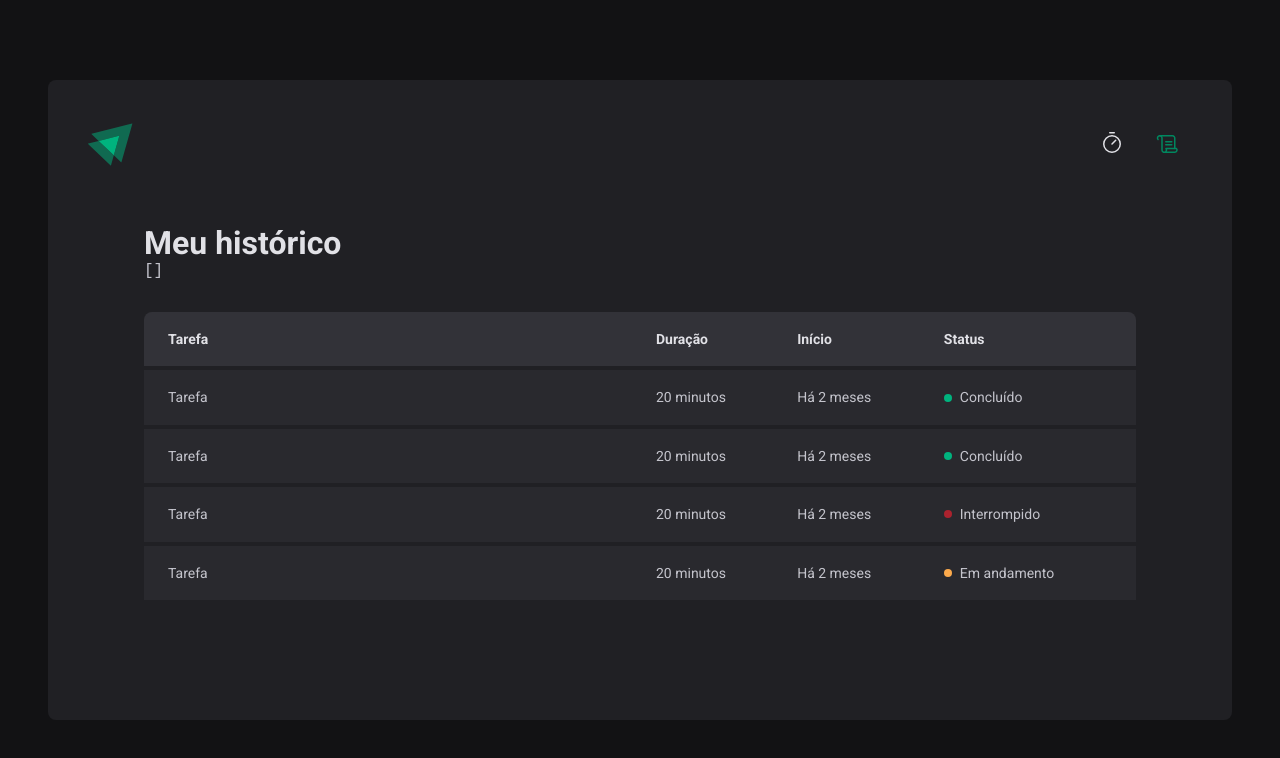
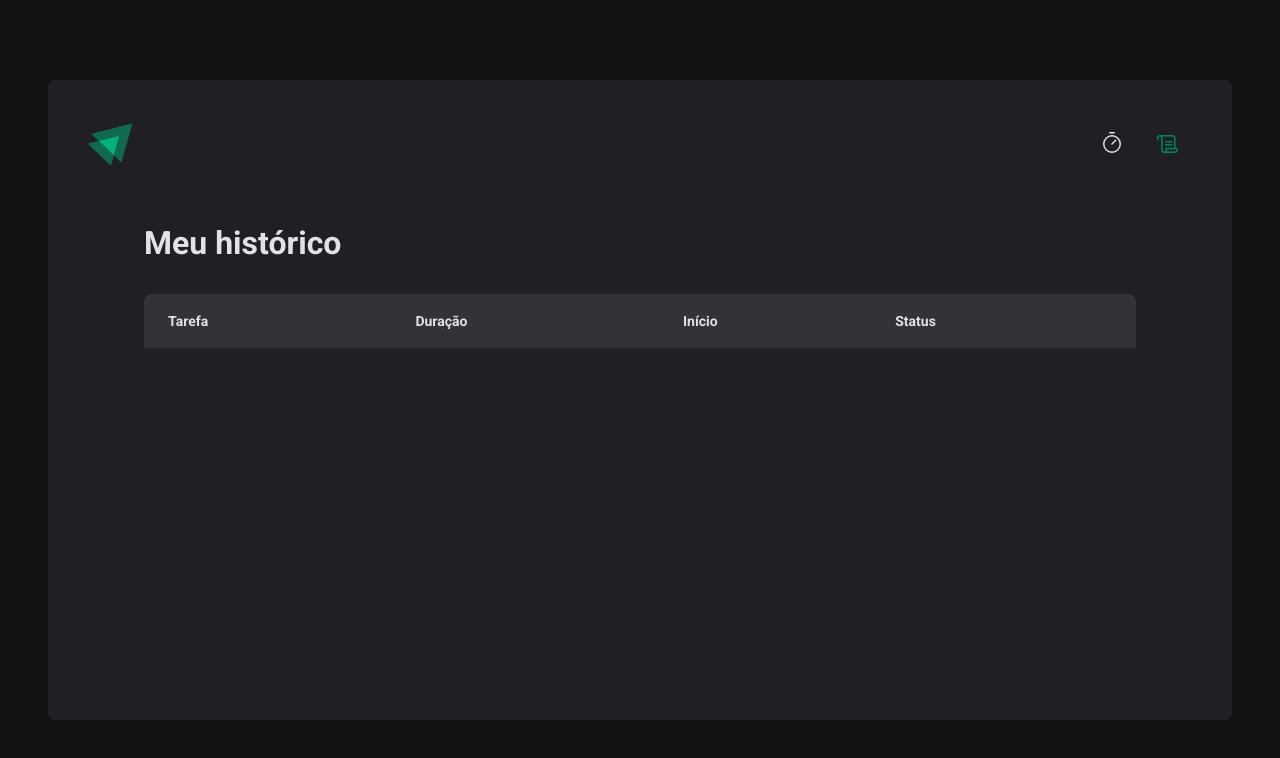
Before and after one commit to GuiCPessoa/Pomodoro_React, a React (Vite) app: page /history in a window 1280 px wide. Shown: the top 758 px of the page. Built offline with nearby package versions, Linux system fonts and the light colour scheme.

Commit message:
Pomodoro functional activity history

```diff
--- a/src/contexts/CyclesContext.tsx
+++ b/src/contexts/CyclesContext.tsx
@@ -39,7 +39,7 @@
     children: ReactNode
 }
 
-export function CyclesContextProvider({ children }) {
+export function CyclesContextProvider({ children }: CyclesContextProviderProps) {
     const [cycles, setCycles] = useState<Cycle[]>([])
     const [activeCycleId, setActiveCycleId] = useState<string | null>(null)
     const [amountSecondsPassed, setAmountSecondsPassed] = useState(0)
@@ -75,8 +75,6 @@
         setActiveCycleId(id)
         setAmountSecondsPassed(0)
 
-        reset();
-
     }
 
 
@@ -105,7 +103,7 @@
             createNewCycle,
             interruptCurrentCycle}}>
 
-            {children}
+        {children}
 
         </CyclesContext.Provider>
     )
--- a/src/pages/History/index.tsx
+++ b/src/pages/History/index.tsx
@@ -10,7 +10,6 @@
         <HistoryContainer>
             <h1>Meu histórico</h1>
 
-            <pre>{JSON.stringify(cycles, null, 2)}</pre>
 
             <HistoryList>
                 <table>
@@ -23,44 +22,20 @@
                         </tr>
                     </thead>
                     <tbody>
-                        <tr>
-                            <td>Tarefa</td>
-                            <td>20 minutos</td>
-                            <td>Há 2 meses</td>
-                            <td>
-                                <Status statusColor="green">Concluído</Status>
-                            </td>
-                        </tr>
-                    </tbody>
-                    <tbody>
-                        <tr>
-                            <td>Tarefa</td>
-                            <td>20 minutos</td>
-                            <td>Há 2 meses</td>
-                            <td>
-                                <Status statusColor="green">Concluído</Status>
-                            </td>
-                        </tr>
-                    </tbody>
-                    <tbody>
-                        <tr>
-                            <td>Tarefa</td>
-                            <td>20 minutos</td>
-                            <td>Há 2 meses</td>
-                            <td>
-                                <Status statusColor="red">Interrompido</Status>
-                            </td>
-                        </tr>
-                    </tbody>
-                    <tbody>
-                        <tr>
-                            <td>Tarefa</td>
-                            <td>20 minutos</td>
-                            <td>Há 2 meses</td>
-                            <td>
-                                <Status statusColor="yellow">Em andamento</Status>
-                            </td>
-                        </tr>
+                        {cycles.map(cycle => {
+                            return(
+                                <tr key={cycle.id}>
+                                    <td>{cycle.task}</td>
+                                    <td>{cycle.minutesAmount} minutos</td>
+                                    <td>{cycle.startDate.toISOString()}</td>
+                                    <td>
+                                        { cycle.finishedDate && <Status statusColor="green">Concluído</Status> }
+                                        { cycle.interruptedDate && <Status statusColor="red">Interrompido</Status> }
+                                        { (!cycle.finishedDate && !cycle.interruptedDate) && <Status statusColor="yellow">Em andamento</Status> }
+                                    </td>
+                                </tr>
+                            )
+                        })}
                     </tbody>
                 </table>
 
--- a/src/pages/Home/index.tsx
+++ b/src/pages/Home/index.tsx
@@ -38,13 +38,18 @@
 
     const { handleSubmit, watch, reset } = newCycleForm
 
+    function handleCreateNewCycle(data: NewCycleFormData) {
+        createNewCycle(data)
+        reset()
+    }
+
     const task = watch('task')
     const isSubmitDisabled = !task;
 
 
     return(
         <HomeContainer>
-            <form onSubmit={handleSubmit(createNewCycle)}>
+            <form onSubmit={handleSubmit(handleCreateNewCycle)}>
                     <FormProvider {...newCycleForm}>
                         <NewCycleForm />
                     </FormProvider>
```
